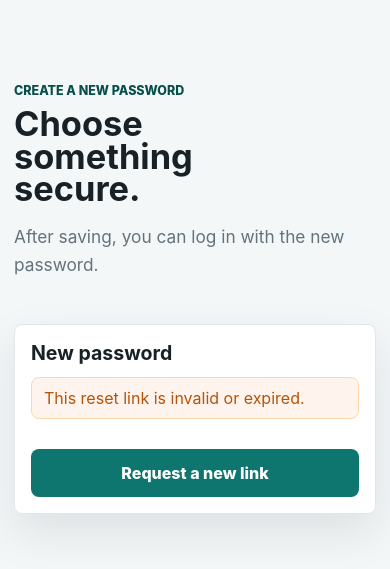
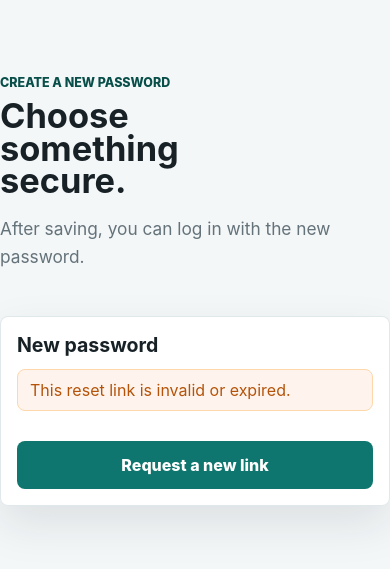
Before and after one commit to gabrielbressanelli/tipout, a Django app: page /reset/1/1/ in a window 390 px wide. Shown: the part 85-654 px from the top of the page. Run offline with Django 5.2, Linux system fonts and the light colour scheme.

Commit message:
no padding on mobile

```diff
--- a/tips/static/tips/styles.css
+++ b/tips/static/tips/styles.css
@@ -1141,7 +1141,6 @@ input:focus {
 
     main {
         background: var(--bg);
-        padding: 8px 14px 22px;
     }
 
     .brand {
```
